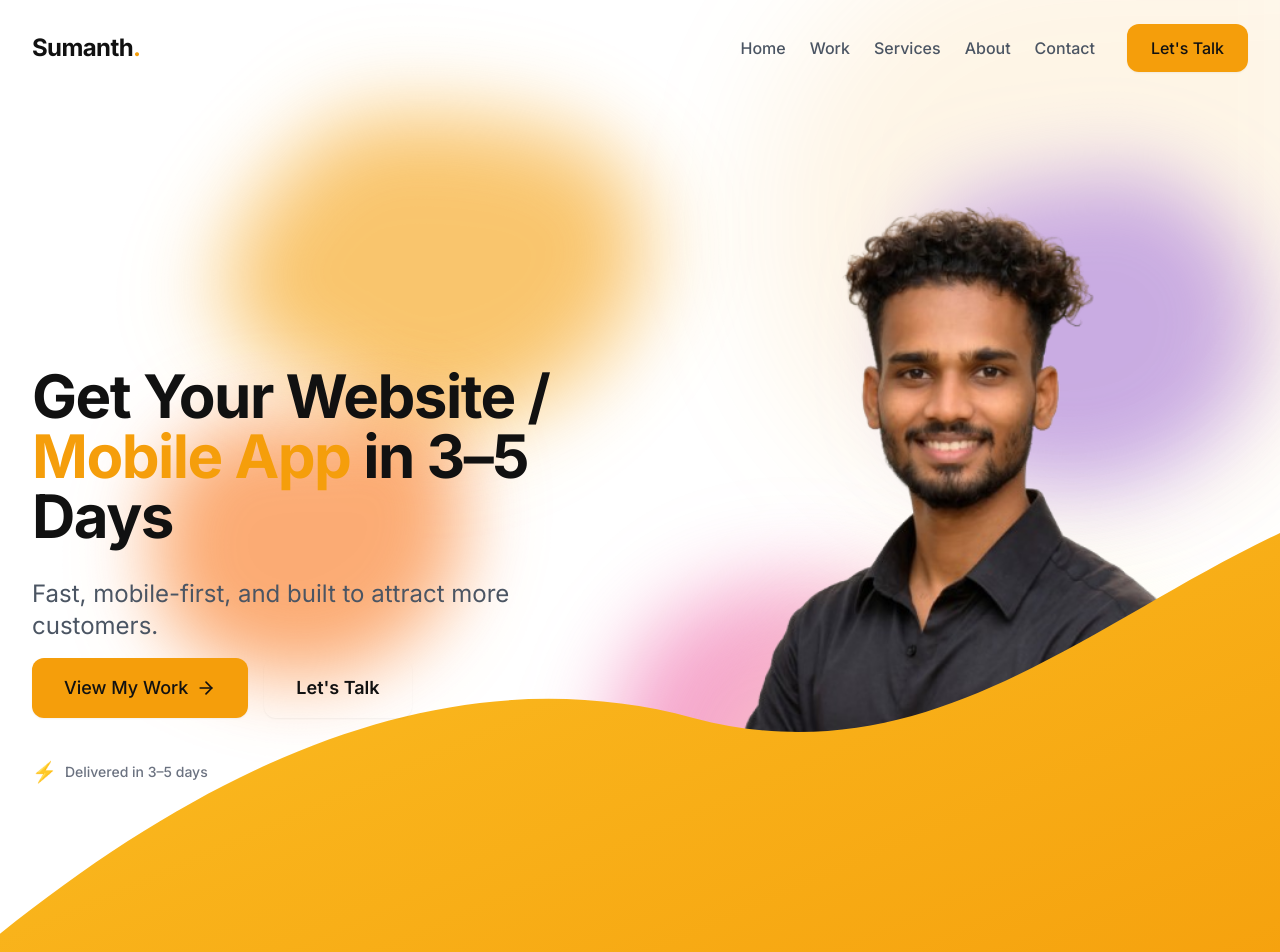
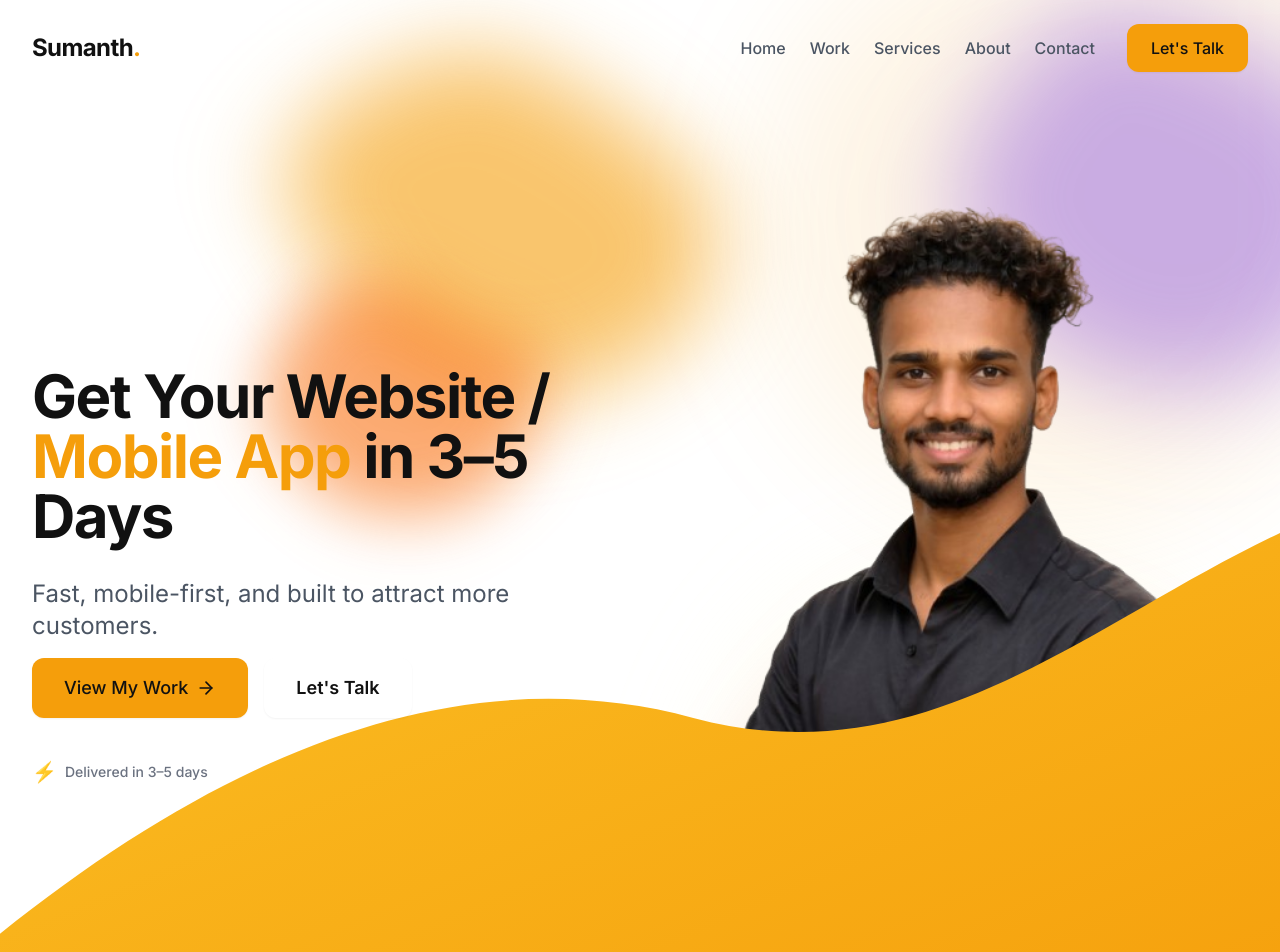
Before and after one commit to sumanthangadi/my_portfolio, a React (Vite) app: page / in a window 1280 px wide. Shown: the top 952 px of the page. Built offline with nearby package versions, Linux system fonts and the light colour scheme.

Commit message:
Speed up and enlarge background blob animations

```diff
--- a/src/index.css
+++ b/src/index.css
@@ -11,65 +11,63 @@
   }
 }
 
-@layer utilities {
 .blob-float-1 {
-    animation: blob-float-1 30s ease-in-out infinite alternate;
+  animation: blob-float-1 15s ease-in-out infinite alternate;
 }
 .blob-float-2 {
-    animation: blob-float-2 35s ease-in-out infinite alternate-reverse;
+  animation: blob-float-2 18s ease-in-out infinite alternate-reverse;
 }
 .blob-float-3 {
-    animation: blob-float-3 40s ease-in-out infinite alternate;
+  animation: blob-float-3 20s ease-in-out infinite alternate;
 }
 .blob-float-4 {
-    animation: blob-float-4 45s ease-in-out infinite alternate-reverse;
+  animation: blob-float-4 17s ease-in-out infinite alternate-reverse;
 }
 .blob-float-5 {
-    animation: blob-float-5 38s ease-in-out infinite alternate;
+  animation: blob-float-5 22s ease-in-out infinite alternate;
 }
 .blob-float-6 {
-    animation: blob-float-6 42s ease-in-out infinite alternate-reverse;
+  animation: blob-float-6 19s ease-in-out infinite alternate-reverse;
 }
 
 @keyframes blob-float-1 {
   0% { transform: translate(0, 0) scale(1) rotate(0deg); }
-    33% { transform: translate(30px, -50px) scale(1.1) rotate(45deg); }
-    66% { transform: translate(-20px, 20px) scale(0.9) rotate(-20deg); }
+  33% { transform: translate(150px, -150px) scale(1.2) rotate(90deg); }
+  66% { transform: translate(-100px, 100px) scale(0.8) rotate(-45deg); }
   100% { transform: translate(0, 0) scale(1) rotate(0deg); }
 }
 
 @keyframes blob-float-2 {
   0% { transform: translate(0, 0) scale(1) rotate(0deg); }
-    33% { transform: translate(-40px, 30px) scale(0.95) rotate(-30deg); }
-    66% { transform: translate(25px, -25px) scale(1.05) rotate(20deg); }
+  33% { transform: translate(-150px, 100px) scale(0.8) rotate(-60deg); }
+  66% { transform: translate(100px, -150px) scale(1.2) rotate(45deg); }
   100% { transform: translate(0, 0) scale(1) rotate(0deg); }
 }
 
 @keyframes blob-float-3 {
   0% { transform: translate(0, 0) scale(1) rotate(0deg); }
-    33% { transform: translate(50px, 40px) scale(1.1) rotate(60deg); }
-    66% { transform: translate(-30px, -40px) scale(0.85) rotate(-45deg); }
+  33% { transform: translate(200px, 150px) scale(1.3) rotate(120deg); }
+  66% { transform: translate(-100px, -150px) scale(0.7) rotate(-90deg); }
   100% { transform: translate(0, 0) scale(1) rotate(0deg); }
 }
 
 @keyframes blob-float-4 {
   0% { transform: translate(0, 0) scale(1) rotate(0deg); }
-    33% { transform: translate(-50px, -30px) scale(1.05) rotate(-50deg); }
-    66% { transform: translate(40px, 50px) scale(0.95) rotate(30deg); }
+  33% { transform: translate(-180px, -120px) scale(1.2) rotate(-90deg); }
+  66% { transform: translate(150px, 180px) scale(0.8) rotate(60deg); }
   100% { transform: translate(0, 0) scale(1) rotate(0deg); }
 }
 
 @keyframes blob-float-5 {
   0% { transform: translate(0, 0) scale(1) rotate(0deg); }
-    33% { transform: translate(40px, -60px) scale(0.9) rotate(25deg); }
-    66% { transform: translate(-50px, 40px) scale(1.15) rotate(-35deg); }
+  33% { transform: translate(120px, -180px) scale(0.8) rotate(45deg); }
+  66% { transform: translate(-200px, 150px) scale(1.3) rotate(-60deg); }
   100% { transform: translate(0, 0) scale(1) rotate(0deg); }
 }
 
 @keyframes blob-float-6 {
   0% { transform: translate(0, 0) scale(1) rotate(0deg); }
-    33% { transform: translate(-30px, 50px) scale(1.1) rotate(-40deg); }
-    66% { transform: translate(60px, -30px) scale(0.85) rotate(55deg); }
+  33% { transform: translate(-150px, 200px) scale(1.2) rotate(-75deg); }
+  66% { transform: translate(180px, -120px) scale(0.8) rotate(90deg); }
   100% { transform: translate(0, 0) scale(1) rotate(0deg); }
 }
-}
```
Lines whose indentation alone changed are shown as unchanged.
